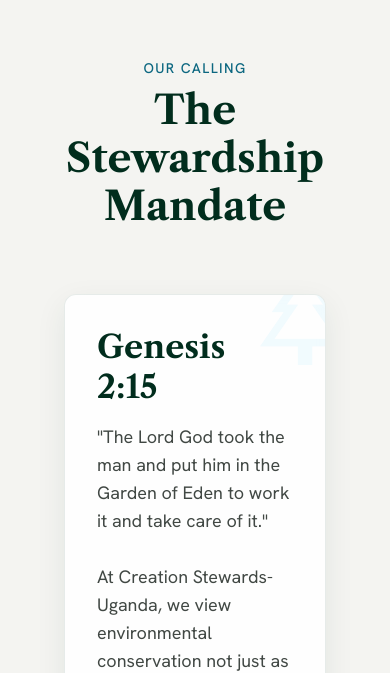
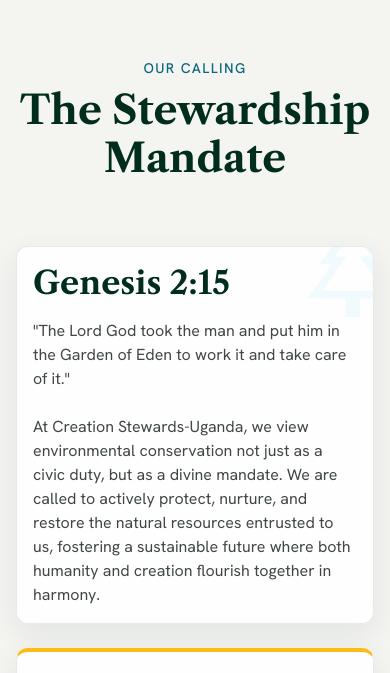
Before and after one commit to Philly-Jovey/swt, a plain HTML site: page index.html in a window 390 px wide. Shown: the part 777-1450 px from the top of the page. Drawn offline with nearby package versions, Linux system fonts and the light colour scheme.

Commit message:
Add files via upload

```diff
--- a/index.html
+++ b/index.html
@@ -157,19 +157,19 @@
 </div>
 </section>
 <!-- Executive Summary Section (Bento Grid) -->
-<section class="py-xl px-margin-desktop bg-surface-container-low">
+<section class="py-xl px-margin-mobile md:px-margin-desktop bg-surface-container-low">
 <div class="max-w-[1200px] mx-auto">
 <div class="text-center mb-16">
 <span class="font-label-md text-label-md text-secondary tracking-widest uppercase mb-2 block">Our Calling</span>
 <h2 class="font-headline-lg text-headline-lg text-primary">The Stewardship Mandate</h2>
 </div>
 <div class="grid grid-cols-1 md:grid-cols-12 gap-gutter">
-<div class="md:col-span-8 glass-card rounded-xl p-8 soft-shadow relative overflow-hidden">
+<div class="md:col-span-8 glass-card rounded-xl p-4 md:p-8 soft-shadow relative overflow-hidden">
 <div class="absolute -right-10 -top-10 text-secondary-fixed/20">
 <span class="material-symbols-outlined text-[120px]" data-icon="park">park</span>
 </div>
 <h3 class="font-headline-md text-headline-md text-primary mb-4 relative z-10">Genesis 2:15</h3>
-<p class="font-body-lg text-body-lg text-on-surface-variant relative z-10">
+<p class="font-body-lg text-base md:text-body-lg text-on-surface-variant relative z-10">
                         "The Lord God took the man and put him in the Garden of Eden to work it and take care of it."
                         <br/><br/>
                         At Creation Stewards-Uganda, we view environmental conservation not just as a civic duty, but as a divine mandate. We are called to actively protect, nurture, and restore the natural resources entrusted to us, fostering a sustainable future where both humanity and creation flourish together in harmony.
```
